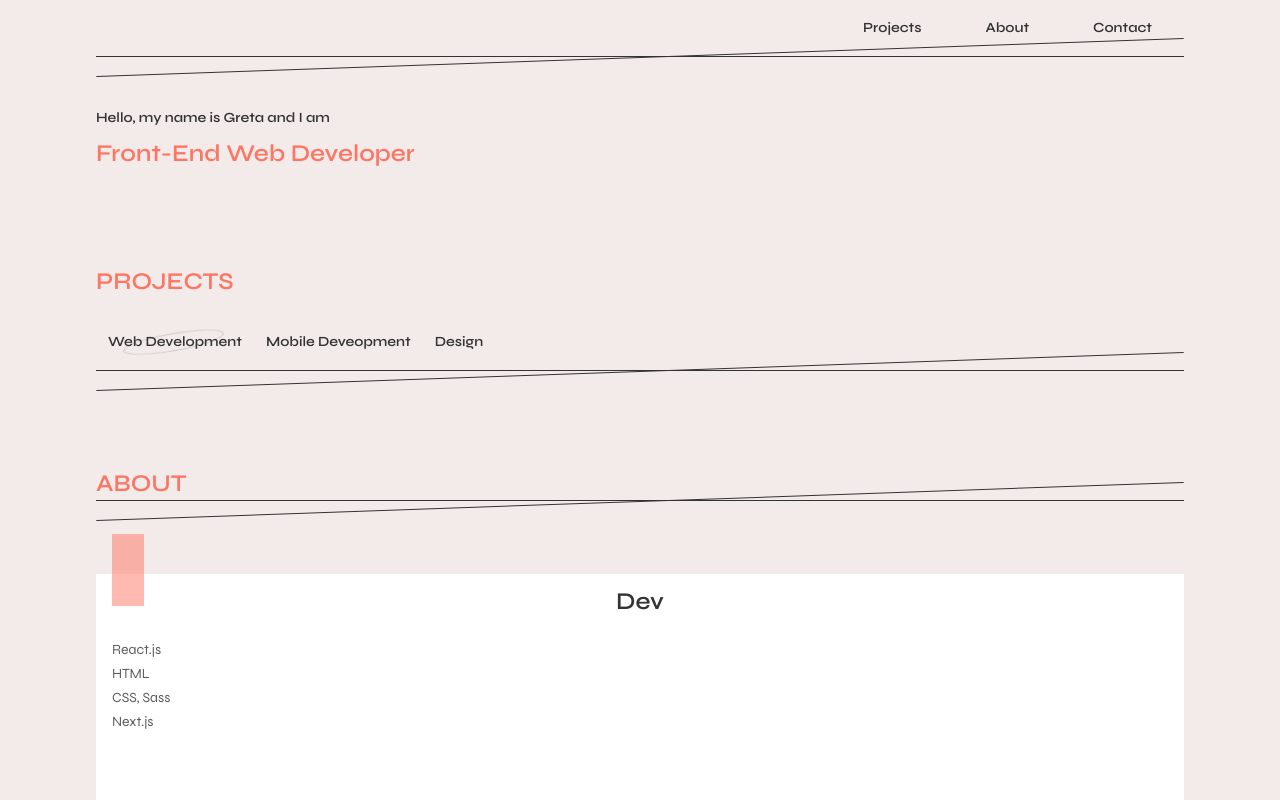
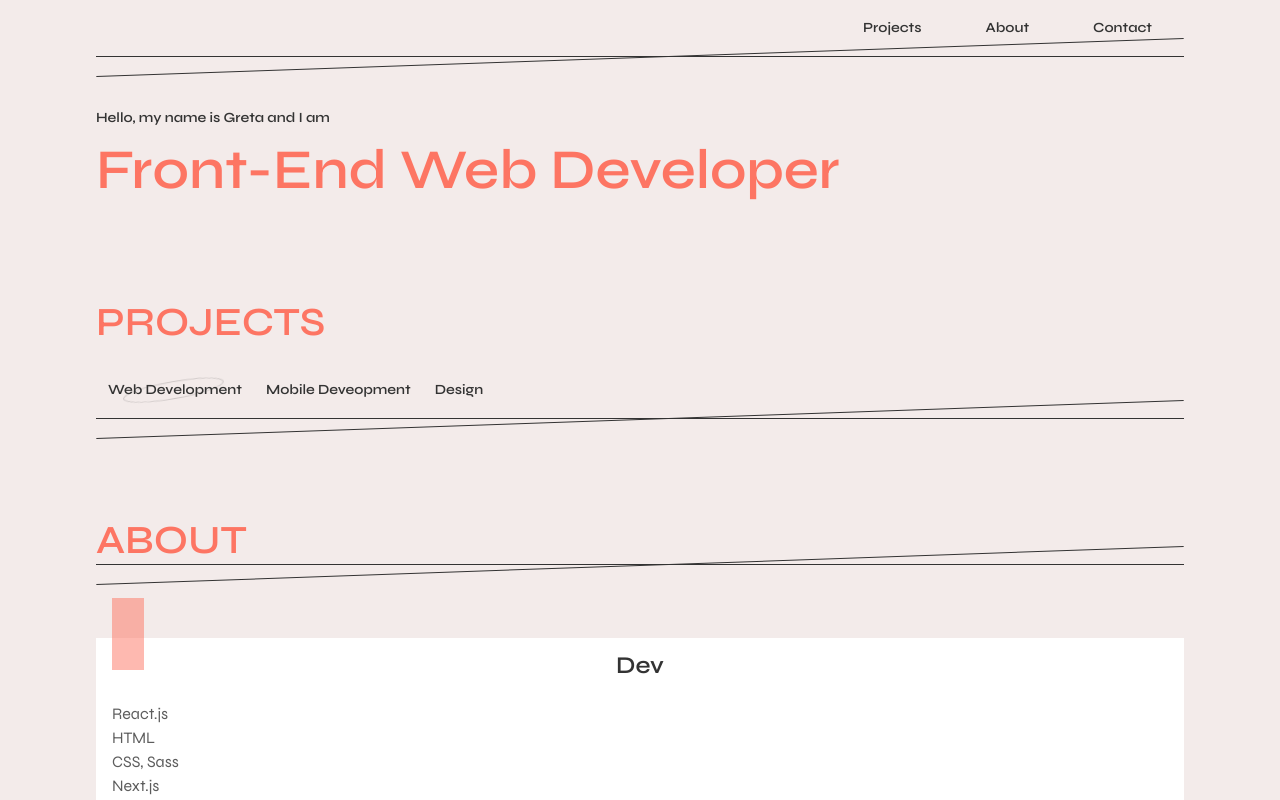
Before and after one commit to GretaVait/portfolio, a Next.js app: page / in a window 1280 px wide. Shown: the top 800 px of the page. Built offline with nearby package versions, Linux system fonts and the light colour scheme.

Commit message:
typography breakpoints

```diff
--- a/styles/base/_typography.sass
+++ b/styles/base/_typography.sass
@@ -6,6 +6,8 @@ body
   font-size: 1.4rem
   line-height: 2.4rem
   color: $grey
+  @media screen and ( min-width: 1120px )
+    font-size: 1.6rem
 
 h1, h2, h3, h4, h5
   font-weight: 600
@@ -14,12 +16,21 @@ h1
   font-size: 2.4rem
   line-height: 3.2rem
   color: $pink
+  @media screen and ( min-width: 768px )
+    font-size: 3.2rem
+    line-height: 4rem
+  @media screen and ( min-width: 1120px )
+    font-size: 5.6rem
+    line-height: 6.4rem
 
 h2
   font-size: 2.4rem
   line-height: 3.2rem
   text-transform: uppercase
   color: $pink
+  @media screen and ( min-width: 1120px )
+    font-size: 4rem
+    line-height: 4.8rem
 
 h3
   font-size: 2.4rem
@@ -30,6 +41,11 @@ h4
   font-size: 1.2rem
   line-height: 1.6rem
   color: $black
+  @media screen and ( min-width: 768px )
+    font-size: 1.4rem
+    line-height: 2.4rem
+  @media screen and ( min-width: 1120px )
+    font-size: 1.6rem
 
 h5
   font-size: 1.4rem
```
